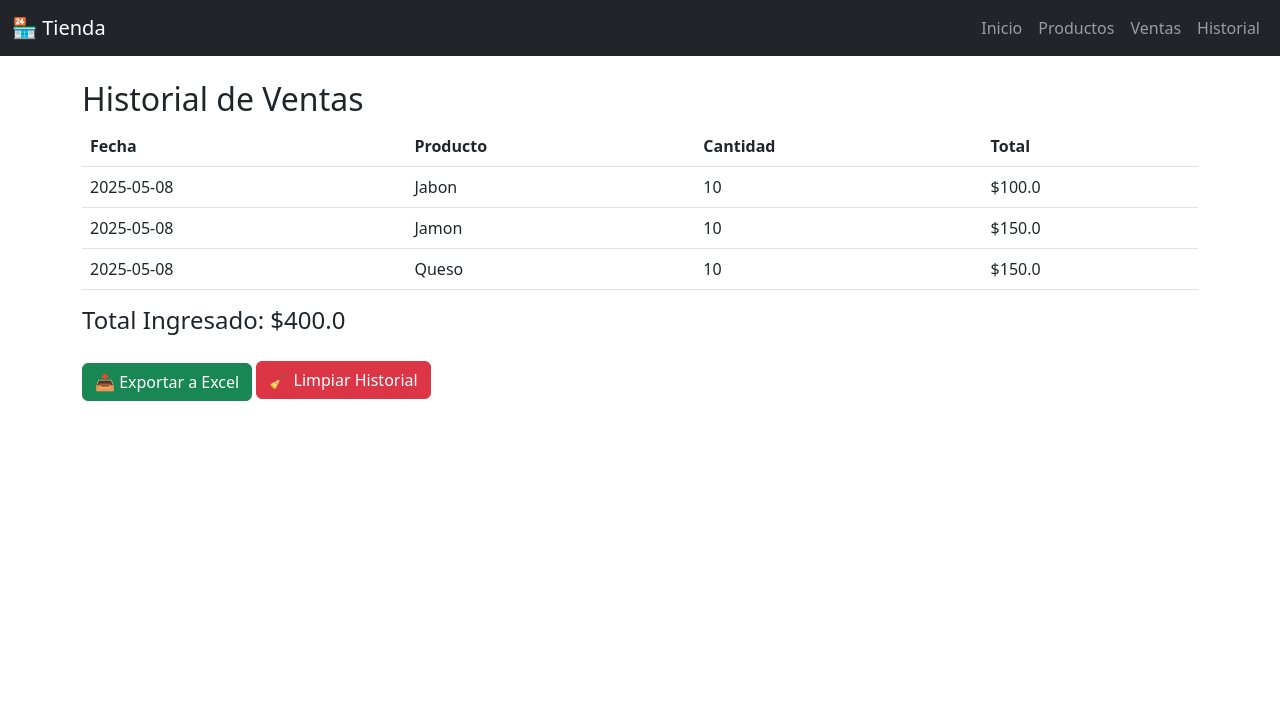
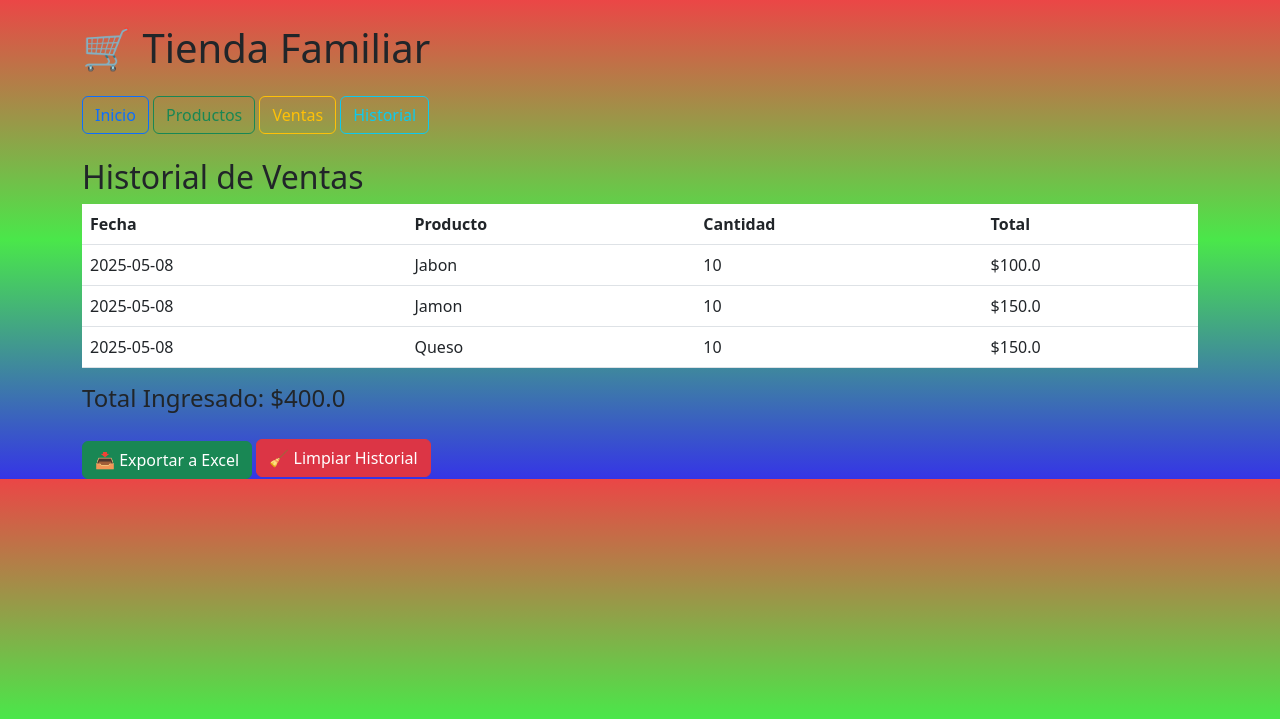
Before and after one commit to icaito-ricodi/Tienda-Familiar, a Flask app: page /historial in a window 1280 px wide. Shown: the top 719 px of the page. Run offline with Flask 3, Linux system fonts and the light colour scheme.

Commit message:
Update base.html

```diff
--- a/templates/base.html
+++ b/templates/base.html
@@ -1,3 +1,27 @@
+<!DOCTYPE html>
+<html lang="es">
+<head>
+    <meta charset="UTF-8">
+    <title>Tienda Familiar</title>
+    <link rel="stylesheet" href="https://cdn.jsdelivr.net/npm/bootstrap@5.3.0/dist/css/bootstrap.min.css">
+    <style>
+        body {
+            background: linear-gradient(rgb(235, 70, 70), rgb(74, 231, 74), rgb(53, 53, 230));
+        }
+    </style>
+</head>
+<body class="container mt-4">
+    <h1 class="mb-4">🛒 Tienda Familiar</h1>
+    <nav class="mb-4">
+        <a href="/" class="btn btn-outline-primary">Inicio</a>
+        <a href="/productos" class="btn btn-outline-success">Productos</a>
+        <a href="/ventas" class="btn btn-outline-warning">Ventas</a>
+        <a href="/historial" class="btn btn-outline-info">Historial</a>
+    </nav>
+    {% block content %}{% endblock %}
+</body>
+</html>
+
 <!DOCTYPE html>
 <html lang="es">
 <head>
@@ -6,37 +30,3 @@
     <link href="https://cdn.jsdelivr.net/npm/bootstrap@5.3.0/dist/css/bootstrap.min.css" rel="stylesheet">
 </head>
 <body>
-
-<nav class="navbar navbar-expand-lg navbar-dark bg-dark">
-    <div class="container-fluid">
-        <a class="navbar-brand" href="{{ url_for('index') }}">🏪 Tienda</a>
-        <button class="navbar-toggler" type="button" data-bs-toggle="collapse" data-bs-target="#navbarNav"
-                aria-controls="navbarNav" aria-expanded="false" aria-label="Mostrar navegación">
-            <span class="navbar-toggler-icon"></span>
-        </button>
-        <div class="collapse navbar-collapse" id="navbarNav">
-            <ul class="navbar-nav ms-auto">
-                <li class="nav-item">
-                    <a class="nav-link" href="{{ url_for('index') }}">Inicio</a>
-                </li>
-                <li class="nav-item">
-                    <a class="nav-link" href="{{ url_for('productos') }}">Productos</a>
-                </li>
-                <li class="nav-item">
-                    <a class="nav-link" href="{{ url_for('ventas') }}">Ventas</a>
-                </li>
-                <li class="nav-item">
-                    <a class="nav-link" href="{{ url_for('historial') }}">Historial</a>
-                </li>
-            </ul>
-        </div>
-    </div>
-</nav>
-
-<div class="container mt-4">
-    {% block content %}{% endblock %}
-</div>
-
-<script src="https://cdn.jsdelivr.net/npm/bootstrap@5.3.0/dist/js/bootstrap.bundle.min.js"></script>
-</body>
-</html>
```
